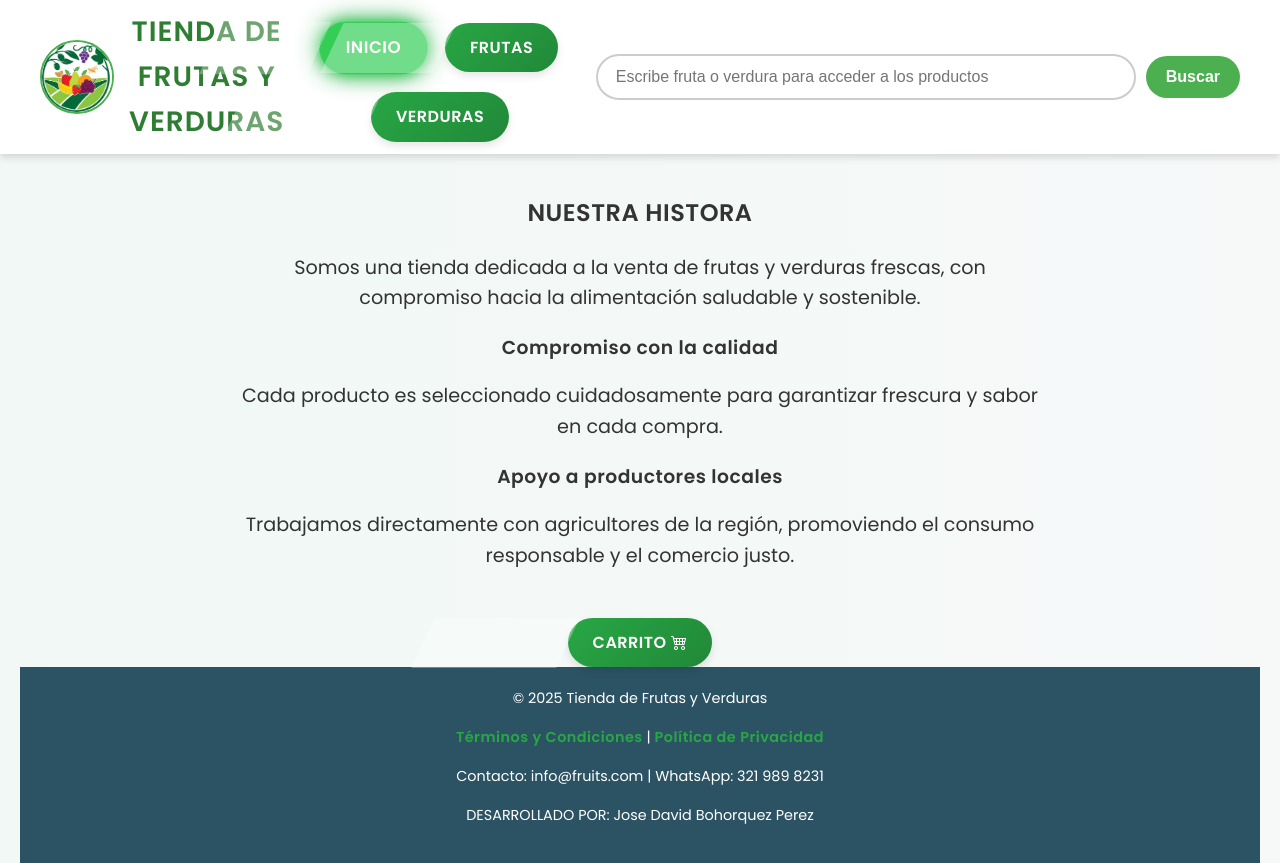
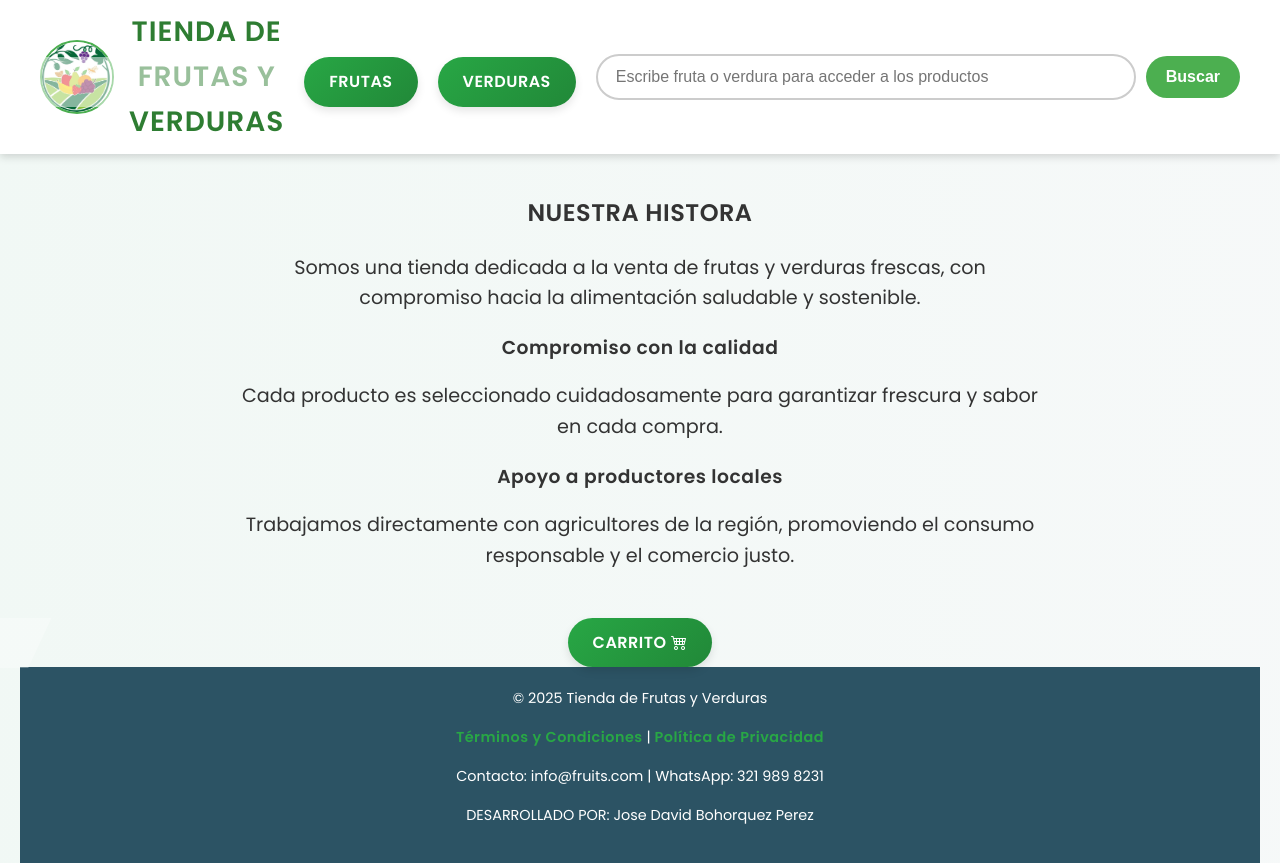
Before and after one commit to pageweb-2024/ONLINE-FRUITS-AND-VEGETABLES, a plain HTML site: page index.html in a window 1280 px wide. Drawn offline with nearby package versions, Linux system fonts and the light colour scheme.

Commit message:
arreglos

```diff
--- a/index.css
+++ b/index.css
@@ -161,7 +161,6 @@ header {
 }
 
 .menu li a {
-    position: relative;
     display: inline-block;
     padding: 12px 25px;
     background: linear-gradient(135deg, #28a745, #218838);
--- a/index.html
+++ b/index.html
@@ -18,7 +18,6 @@
 
         <nav class="menu">
           <ul>
-            <li><a href="index.html" class="active">Inicio</a></li>
             <li><a href="../sections/frutas.html">Frutas</a></li>
             <li><a href="../sections/verduras.html">Verduras</a></li>
           </ul>
```
